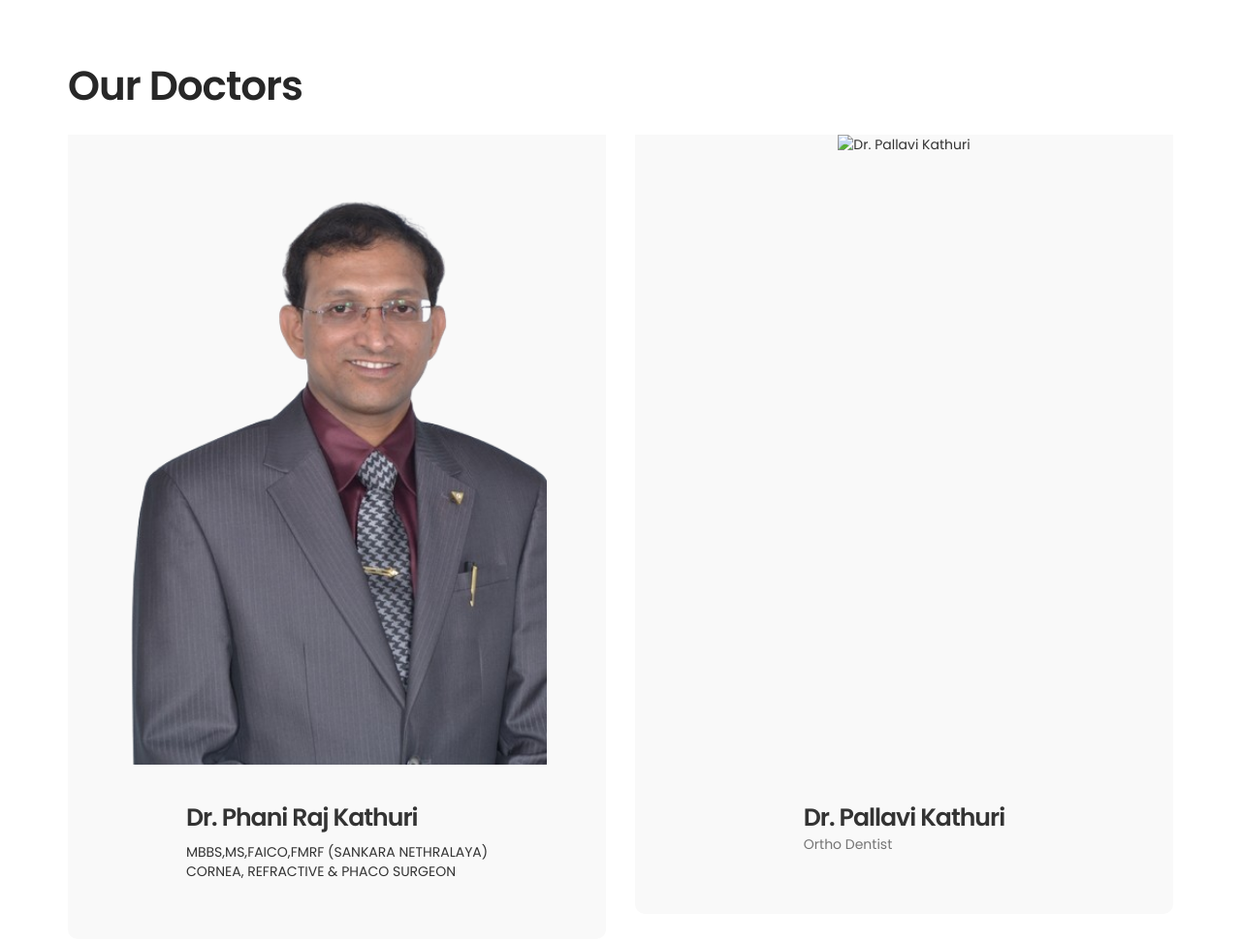
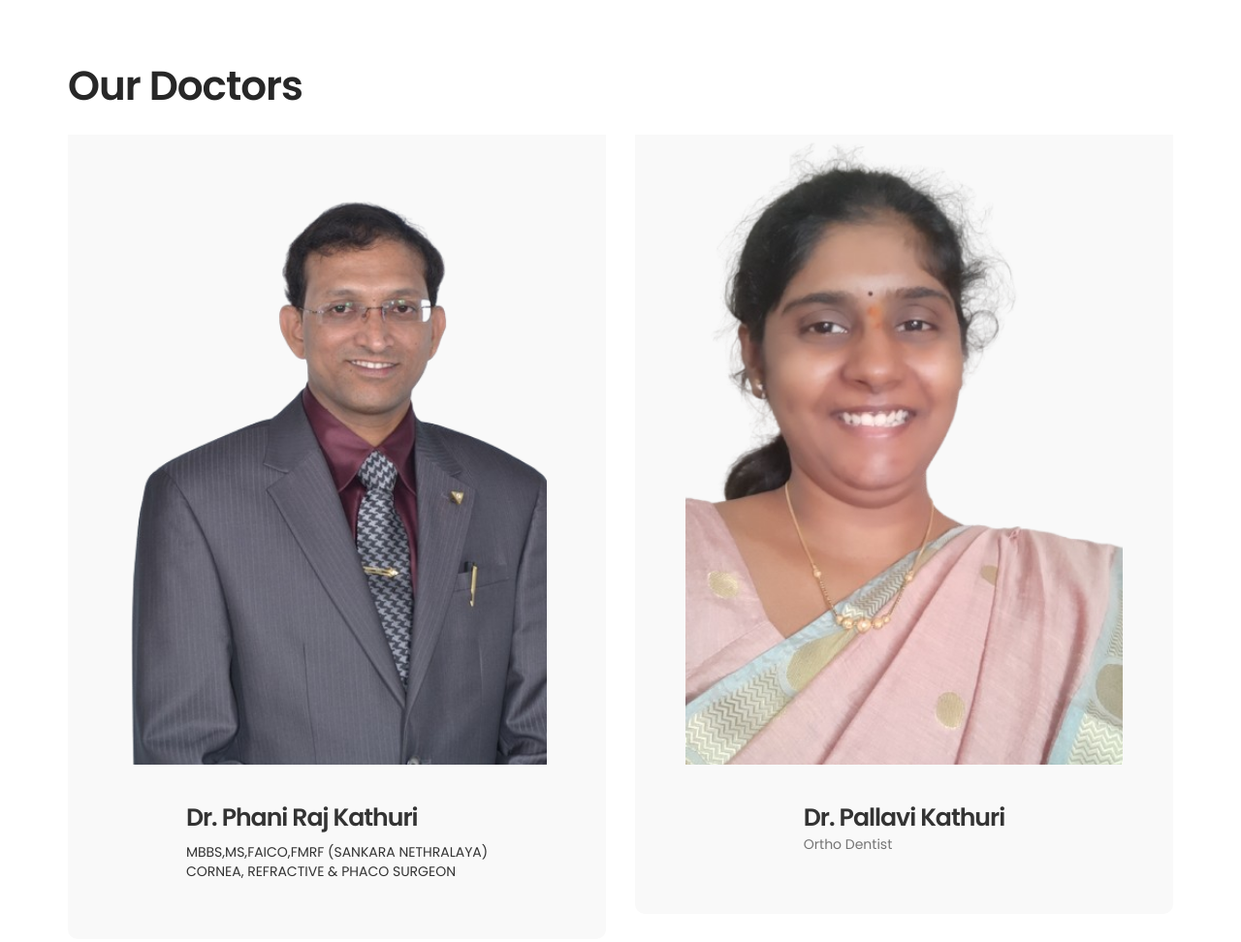
Before and after one commit to rahulbussa/srieye, a plain HTML site: page index.html in a window 1280 px wide. Shown: the part 1460-2432 px from the top of the page at 97% size. Drawn offline with Linux system fonts and the light colour scheme.

Commit message:
Update index.html

```diff
--- a/index.html
+++ b/index.html
@@ -193,7 +193,7 @@
 
                     <div class="col-md-6 col-sm-6 pull-right">
                          <div class="team-thumb wow fadeInUp" data-wow-delay="0.4s">
-                              <img src="images/pk.jpg" class="img-responsive" alt="Dr. Pallavi Kathuri">
+                              <img src="images/pk.png" class="img-responsive" alt="Dr. Pallavi Kathuri">
 
                                    <div class="team-info">
                                         <h3>Dr. Pallavi Kathuri</h3>
```
